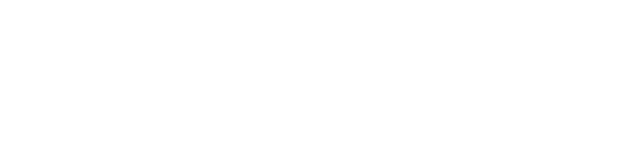
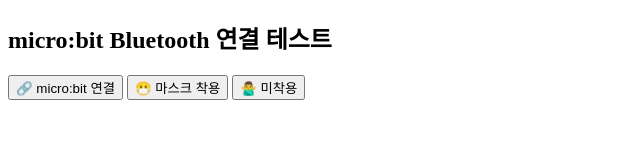
Before and after one commit to JosephChung0704/microbit, a plain HTML site: page microbit_index.html in a window 1280 px wide. Shown: the whole page, without its empty margins (0-640 px from the left). Drawn offline with Linux system fonts and the light colour scheme.

Commit message:
Update microbit_index.html

```diff
--- a/microbit_index.html
+++ b/microbit_index.html
@@ -1,13 +1,31 @@
 <!DOCTYPE html>
 <html>
+<head>
+  <meta charset="utf-8">
+  <title>micro:bit BLE Test</title>
+</head>
+<body>
+  <h2>micro:bit Bluetooth 연결 테스트</h2>
+
+  <button onclick="connectMicrobit()">🔗 micro:bit 연결</button>
+  <button onclick="sendMessage('mask_on')">😷 마스크 착용</button>
+  <button onclick="sendMessage('mask_off')">🙅‍♂️ 미착용</button>
+
+  <div id="log"></div>
+
   <script>
     let bluetoothDevice;
     let txCharacteristic;
 
+    function log(msg) {
+      console.log(msg);
+      document.getElementById("log").innerHTML += msg + "<br>";
+    }
+
     async function connectMicrobit() {
       try {
         bluetoothDevice = await navigator.bluetooth.requestDevice({
-          acceptAllDevices: true,   // 모든 BLE 기기 허용
+          acceptAllDevices: true,
           optionalServices: ["6e400001-b5a3-f393-e0a9-e50e24dcca9e"] // Nordic UART Service
         });
 
@@ -15,21 +33,21 @@
         const service = await server.getPrimaryService("6e400001-b5a3-f393-e0a9-e50e24dcca9e");
         txCharacteristic = await service.getCharacteristic("6e400002-b5a3-f393-e0a9-e50e24dcca9e");
 
-        console.log("micro:bit 연결 성공:", bluetoothDevice.name);
+        log("✅ micro:bit 연결 성공: " + bluetoothDevice.name);
       } catch (error) {
-        console.error("연결 실패:", error);
+        log("❌ 연결 실패: " + error);
       }
     }
 
     async function sendMessage(message) {
       if (!txCharacteristic) {
-        console.error("micro:bit가 연결되지 않았습니다.");
+        log("⚠️ micro:bit가 연결되지 않았습니다.");
         return;
       }
       const encoder = new TextEncoder();
       await txCharacteristic.writeValue(encoder.encode(message));
-      console.log("메시지 전송:", message);
+      log("📨 메시지 전송: " + message);
     }
-
   </script>
+</body>
 </html>
```
